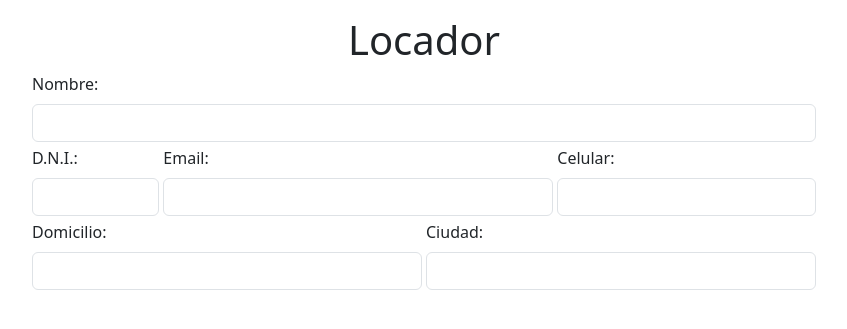
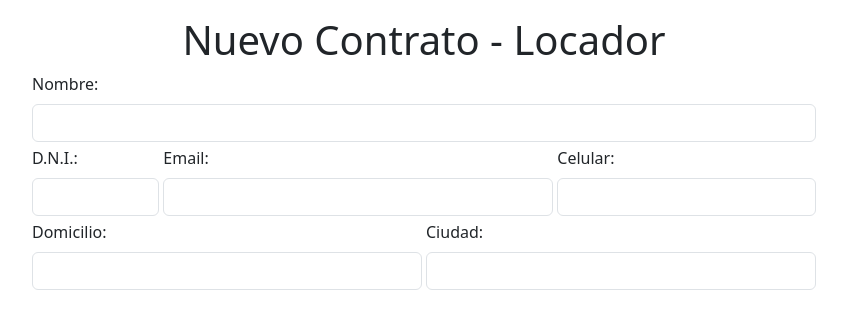
Before and after one commit to 1Pampu/gestion-contratos, a Django app: page /nuevo_contrato/locador in a window 1280 px wide. Shown: the part 59-388 px from the top of the page, without its empty margins (216-1063 px from the left). Run offline with Django 5.2, Linux system fonts and the light colour scheme; data that the repository does not hold is empty.

Commit message:
convenciones

```diff
--- a/contratos/models.py
+++ b/contratos/models.py
@@ -11,7 +11,7 @@ class Persona(models.Model):
     ciudad = models.CharField(max_length=50)
 
     def __str__(self):
-        return self.nombre
+        return self.dni
 
 class Inmueble(models.Model):
     direccion = models.CharField(max_length=200)
--- a/templates/contratos/nuevo_contrato/personas.html
+++ b/templates/contratos/nuevo_contrato/personas.html
@@ -2,7 +2,7 @@
 
 {% block main %}
 <div class="mx-auto p-2" style="width: 800px;" >
-    <h1 class="text-center mt-2">{{title}}</h1>
+    <h1 class="text-center mt-2">Nuevo Contrato - {{title}}</h1>
     <form action="" method="POST" >
         {% csrf_token %}
         <div class="row g-1">
```
